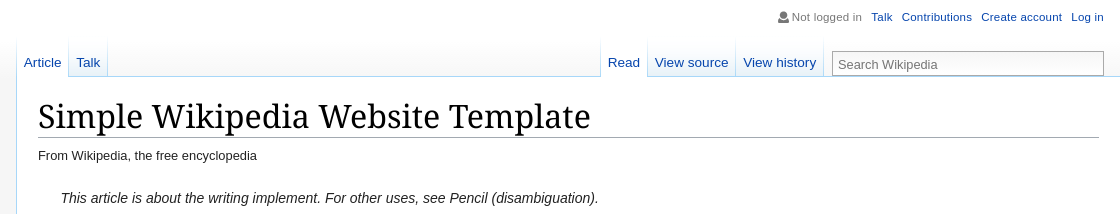
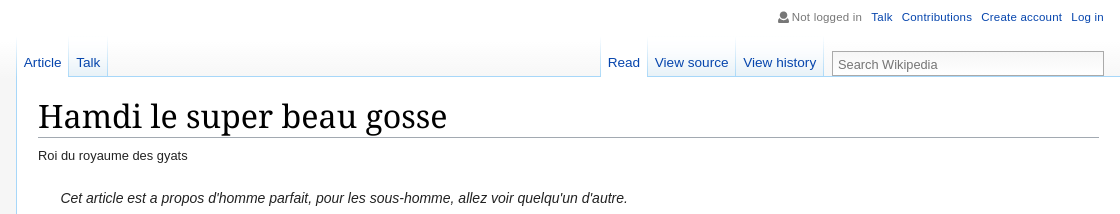
Before and after one commit to h11-eg/hamdiwikipedia, a plain HTML site: page index.html in a window 1280 px wide. Shown: the top 214 px of the page, 160-1280 px from the left. Drawn offline with nearby package versions, Linux system fonts and the light colour scheme; a web font is replaced by a local one.

Commit message:
Update index.html

```diff
--- a/index.html
+++ b/index.html
@@ -69,9 +69,9 @@
 
 				</div>
 				<div class="article">
-					<h1>Simple Wikipedia Website Template</h1>
-					<p class="siteSub">From Wikipedia, the free encyclopedia</p>
-					<p class="roleNote">This article is about the writing implement. For other uses, see Pencil (disambiguation).</p>
+					<h1>Hamdi le super beau gosse</h1>
+					<p class="siteSub">Roi du royaume des gyats</p>
+					<p class="roleNote">Cet article est a propos d'homme parfait, pour les sous-homme, allez voir quelqu'un d'autre.</p>
 
 					<div class="articleRight">
 						<div class="articleRightInner">
```
